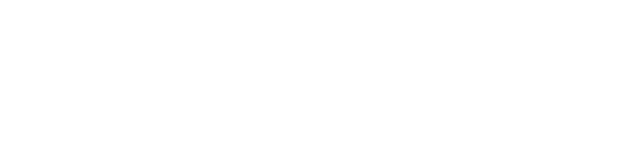
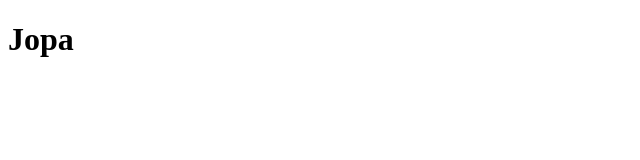
Before and after one commit to katerinamaximov/Test, a plain HTML site: page index.html in a window 1280 px wide. Shown: the whole page, without its empty margins (0-640 px from the left). Drawn offline with Linux system fonts and the light colour scheme.

Commit message:
Произошла какая то хуйня

```diff
--- a/index.html
+++ b/index.html
@@ -5,6 +5,6 @@
     <title>Text</title>
 </head>
 <body>
-
+    <h1>Jopa</h1>
 </body>
 </html>
```
